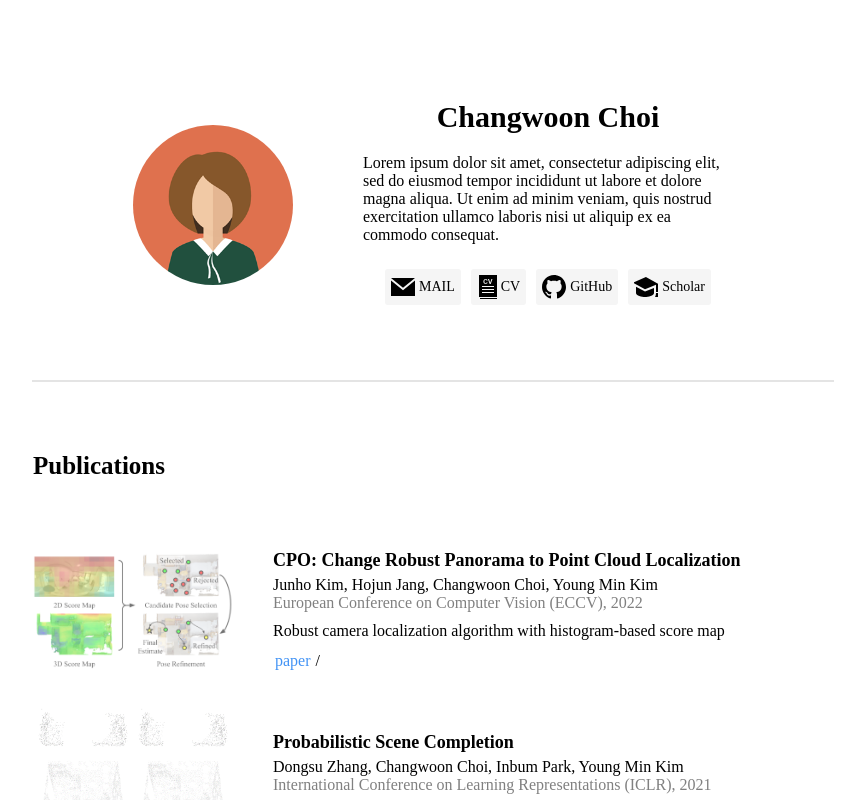
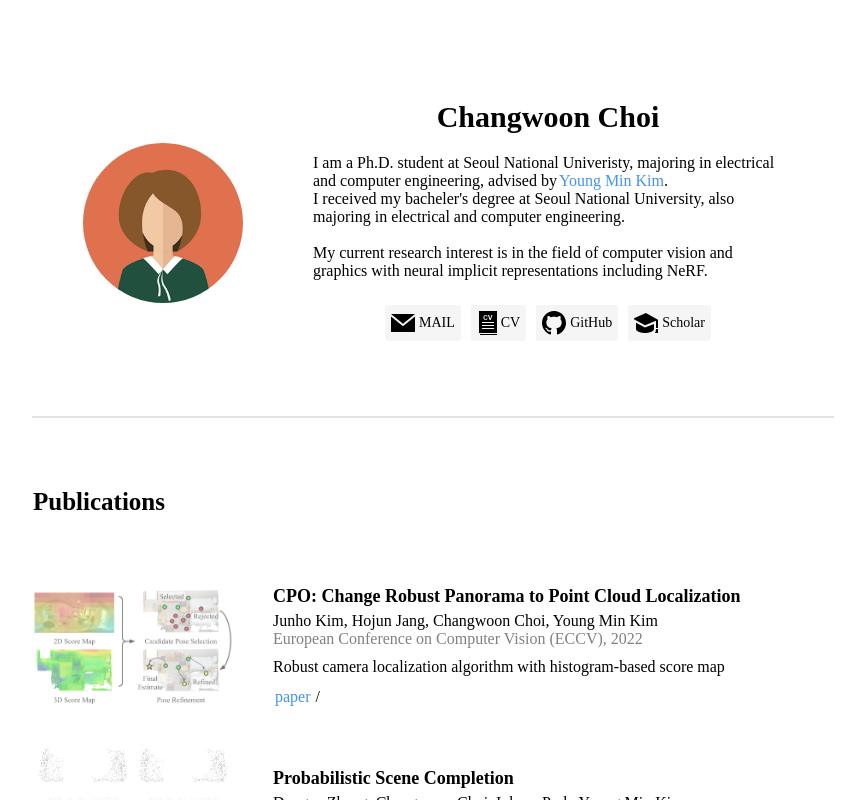
Before and after one commit to changwoonchoi/homepage, a React (Create React App) app: page / in a window 1280 px wide. Shown: the top 800 px of the page, without its empty margins (207-1072 px from the left). Built offline with nearby package versions, Linux system fonts and the light colour scheme; a web font is replaced by a local one.

Commit message:
start writing profile description

```diff
--- a/src/App.css
+++ b/src/App.css
@@ -13,7 +13,7 @@
 
 .header {
   display: flex;
-  width: 600px;
+  width: 700px;
   padding-top: 100px;
   justify-content: center;
   align-items: center;
@@ -47,6 +47,14 @@ img {
 .description{
   margin-bottom: 20px;
 }
+
+.description_link{
+  color: rgb(66, 147, 245);
+  text-decoration: none;
+  text-decoration-style: none;
+  margin-left: 2px;
+}
+
 
 .button-wrapper{
   display: flex;
--- a/src/App.js
+++ b/src/App.js
@@ -11,7 +11,13 @@ function App() {
             Changwoon Choi
           </div>
           <div className="description">
-            Lorem ipsum dolor sit amet, consectetur adipiscing elit, sed do eiusmod tempor incididunt ut labore et dolore magna aliqua. Ut enim ad minim veniam, quis nostrud exercitation ullamco laboris nisi ut aliquip ex ea commodo consequat.
+            I am a Ph.D. student at Seoul National Univeristy, majoring in electrical and computer engineering, advised by
+            <a href="http://3d.snu.ac.kr" className="description_link">Young Min Kim</a>.
+            <br />
+            I received my bacheler's degree at Seoul National University, also majoring in electrical and computer engineering.
+            <br />
+            <br />
+            My current research interest is in the field of computer vision and graphics with neural implicit representations including NeRF.
           </div>
           <div className="button-wrapper">
             <div className="buttons">
```
